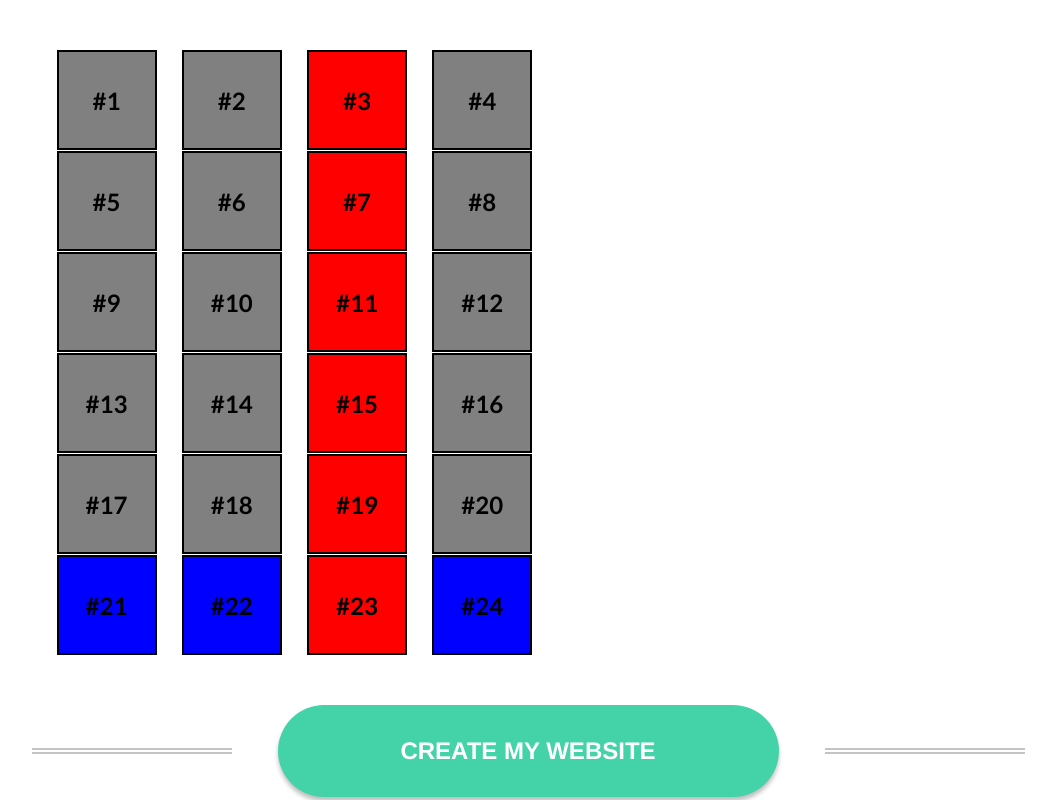
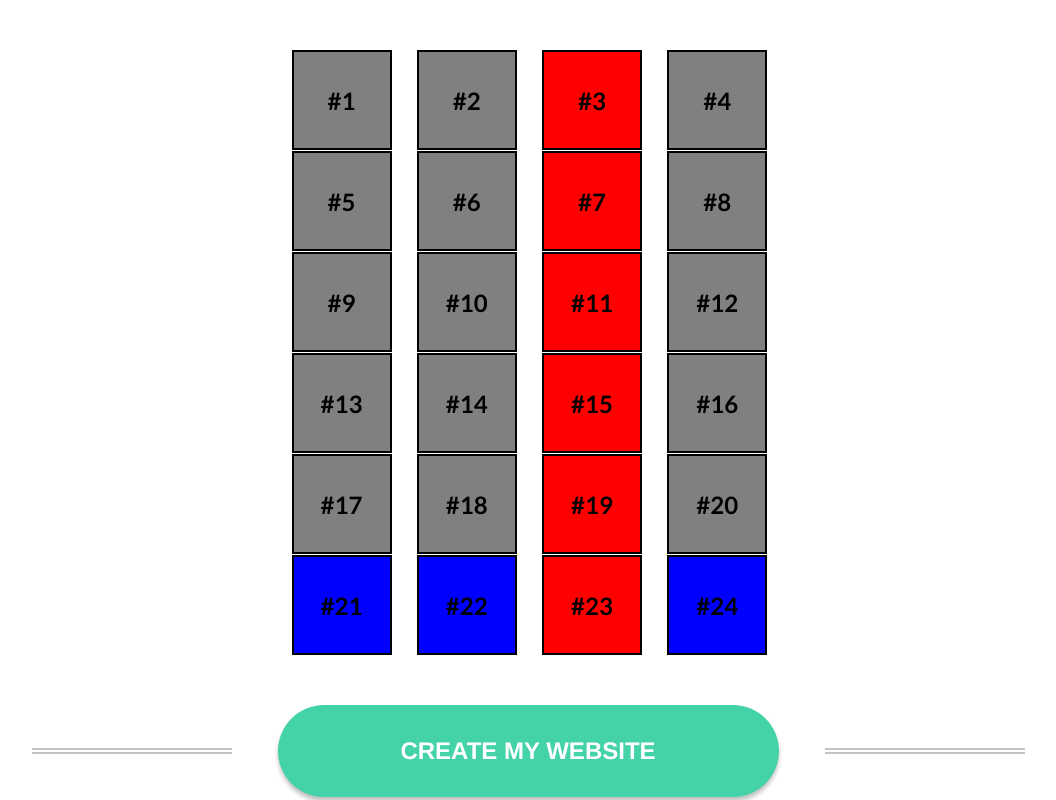
Before and after one commit to rgryshchenko/HW7, a plain HTML site: page index.html in a window 1280 px wide. Shown: the whole page, without its empty margins (112-1168 px from the left). Drawn offline with Linux system fonts and the light colour scheme.

Commit message:
modify style.css (table-center)

```diff
--- a/style.css
+++ b/style.css
@@ -25,7 +25,7 @@ body{
     grid-template-columns: 1fr 1fr 1fr 1fr;
     grid-gap: 1px;
     font-size: 24px;
-    margin-left: 25px;
+    margin-left: 260px;
     margin-top: 50px;
 
 }
```
